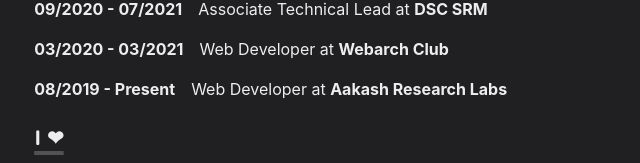
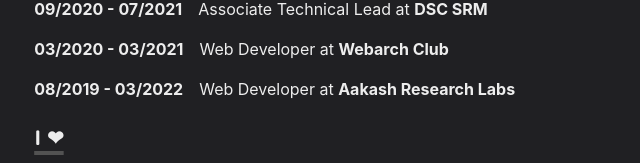
Before and after one commit to abhudaym/Portfolio-v2.0, a Next.js app: page / in a window 1280 px wide. Shown: the part 1394-1557 px from the top of the page, without its empty margins (319-959 px from the left). Built offline with nearby package versions, Linux system fonts and the light colour scheme.

Commit message:
Update employment dates in homepage bio section for accuracy

```diff
--- a/pages/index.js
+++ b/pages/index.js
@@ -194,7 +194,7 @@
             Web Developer at <strong>Webarch Club</strong>
           </BioSection>
           <BioSection>
-            <BioYear>08/2019 - Present</BioYear>
+            <BioYear>08/2019 - 03/2022</BioYear>
             Web Developer at <strong>Aakash Research Labs</strong>
           </BioSection>
         </Section>
```
